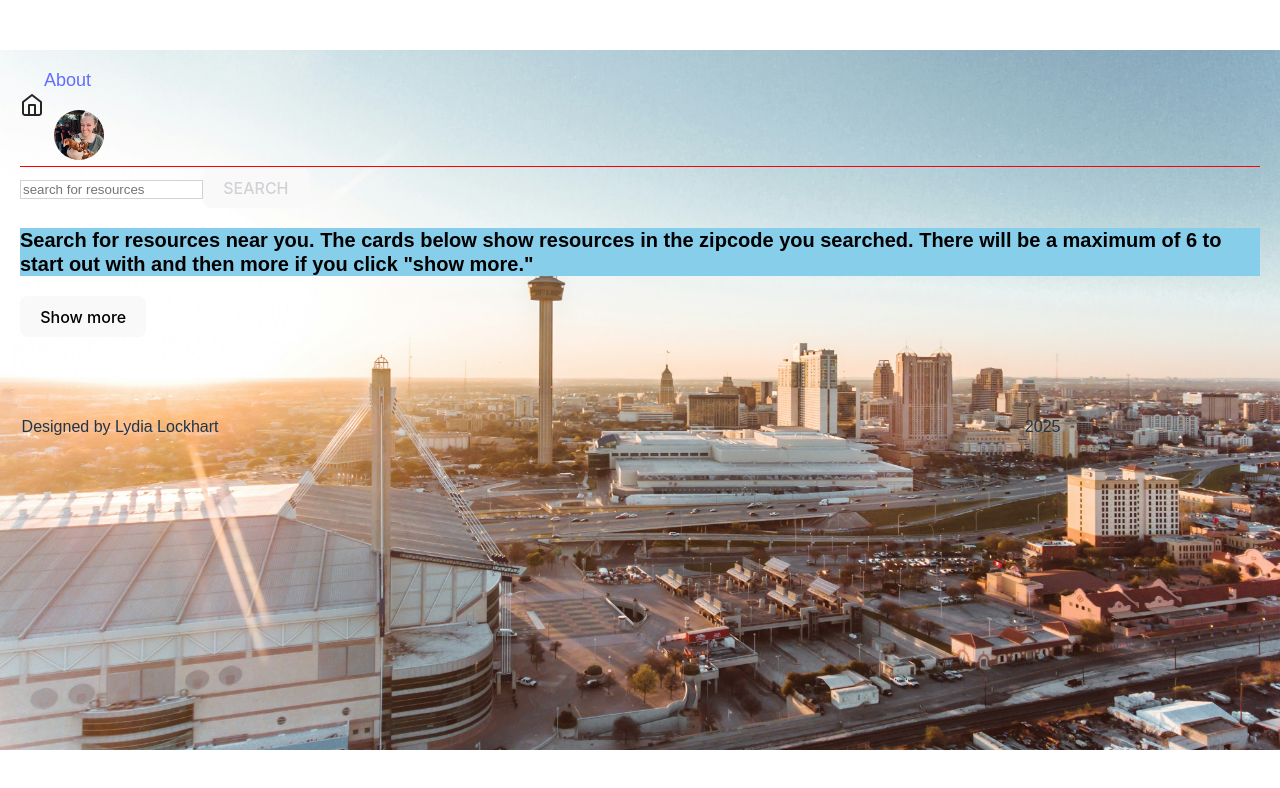
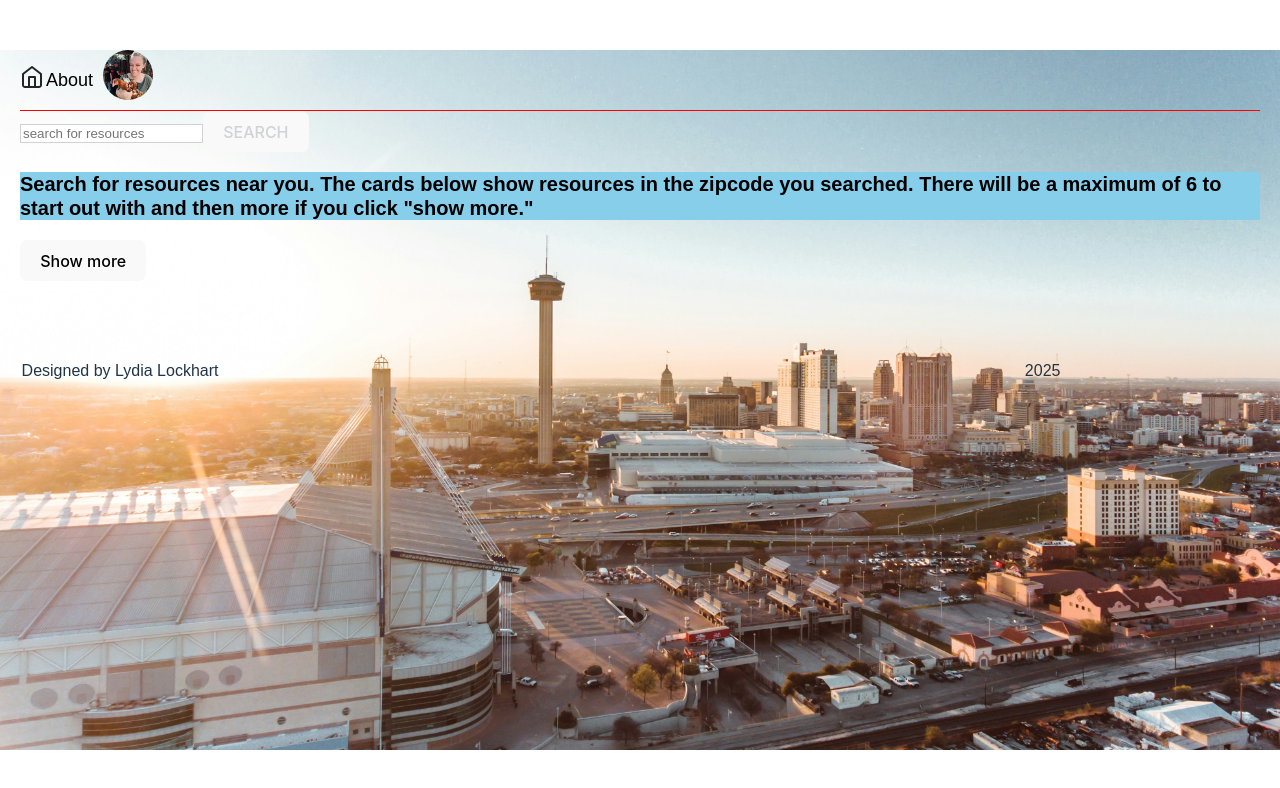
Before and after one commit to lydiacodes04/final-project, a React (Vite) app in the folder hello-vite/: page / in a window 1280 px wide. Shown: the top 788 px of the page. Built offline with nearby package versions, Linux system fonts and the light colour scheme.

Commit message:
format Header

```diff
--- a/hello-vite/src/components/Header/Header.css
+++ b/hello-vite/src/components/Header/Header.css
@@ -11,78 +11,33 @@
   border-bottom: 1px solid red;
 }
 
-.header__logo {
-  margin-right: 2px;
-}
-
-.header__avatar {
-  height: 50px;
-  width: 50px;
-  border-radius: 50%;
-  margin-left: 10px;
-}
-
-.header__date-and-location {
-  margin: 0;
-  text-align: left;
-  text-decoration: none;
-  flex-grow: 1;
-  color: #000;
-}
-
 .header__controls {
   display: flex;
   align-items: center;
   justify-content: flex-end;
 }
 
-.header__nav {
+.header__home {
+  margin-right: 2px;
+}
+/* .header__home-logo {
+
+} */
+
+.header__about {
   display: flex;
-  margin-left: auto;
-  align-items: center;
-  padding-right: 50px;
+  align-items: flex-start;
 }
 
-.header__add-clothes-btn {
-  border: none;
-  white-space: nowrap;
-  margin-left: 10px;
+.header__about-text {
+  text-decoration: none;
+  flex-grow: 1;
+  color: #000;
 }
 
-.header__link {
-  display: flex;
-  align-items: flex-end;
-  text-decoration: none;
-}
-
-.header__username {
-  white-space: nowrap;
-  text-decoration: none;
-  color: #000;
-  font-size: 18px;
-}
-
-.header__avatar {
+.header__about-avatar {
   height: 50px;
   width: 50px;
   border-radius: 50%;
   margin-left: 10px;
 }
-
-.header__sign-up {
-  border: none;
-  font-family: Cabinet Grotesk, sans-serif;
-  font-size: 18px;
-  font-weight: 550;
-  line-height: 24px;
-  white-space: nowrap;
-}
-
-.header__log-in {
-  border: none;
-  font-family: Cabinet Grotesk, sans-serif;
-  font-size: 18px;
-  font-weight: 550;
-  line-height: 24px;
-  white-space: nowrap;
-}
--- a/hello-vite/src/components/Header/Header.jsx
+++ b/hello-vite/src/components/Header/Header.jsx
@@ -13,8 +13,8 @@ function Header() {
         </Link>
 
         <Link to="/profile" className="header__about">
-          <p className="header__about"> About </p>
-          <img className="header__avatar" src={chicken} alt="avatar" />
+          <p className="header__about-text"> About </p>
+          <img className="header__about-avatar" src={chicken} alt="avatar" />
         </Link>
       </div>
     </header>
```
